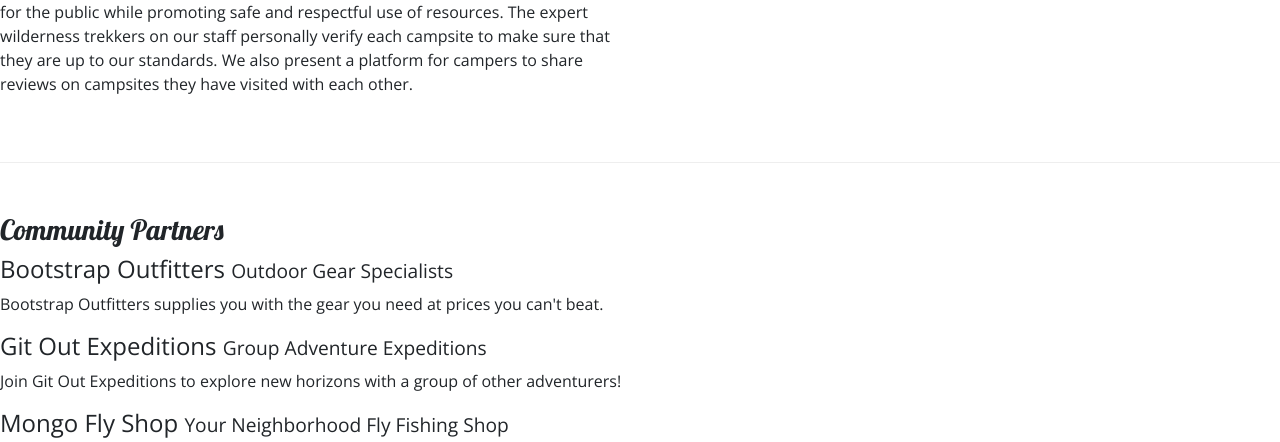
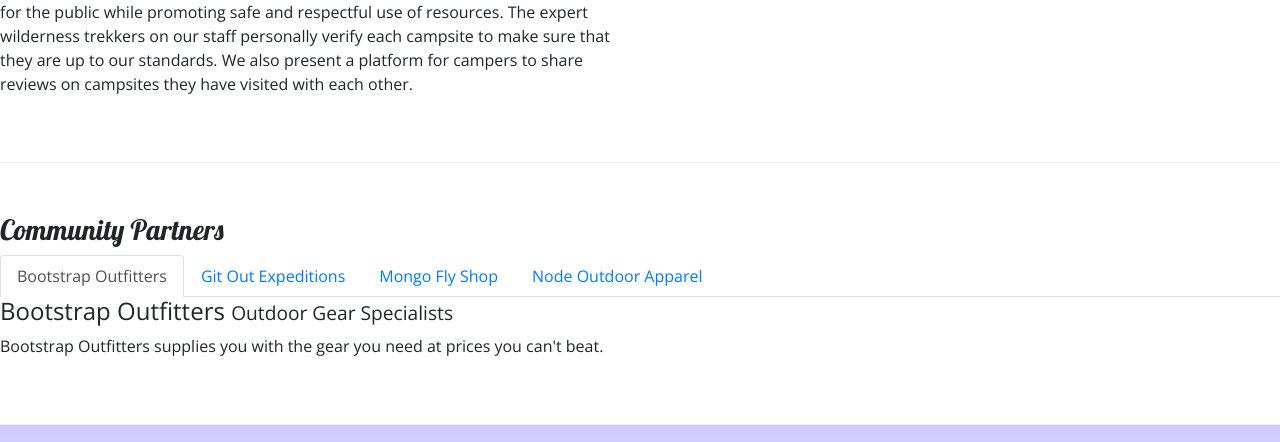
Before and after one commit to Sultan1992/Bootstrap-Project, a website: page aboutus.html in a window 1280 px wide. Shown: the part 654-1096 px from the top of the page. Drawn offline with nearby package versions, Linux system fonts and the light colour scheme.

Commit message:
taps added using javascript plugin

```diff
--- a/aboutus.html
+++ b/aboutus.html
@@ -66,16 +66,43 @@
         <div class="row row-content align-items-center" >
             <div class="col">
                 <h3>Community Partners</h3>
+                <!--javascript plugin within bootstrap starts working here. here we are using nav components-->
+                <ul class="nav nav-tabs">
+                    <li class="nav-item">
+                        <a class="nav-link active" href="#bootstrap" role="tab" data-toggle="tab">Bootstrap Outfitters</a>
+                    </li>
+                    <li class="nav-item">
+                        <a class="nav-link" href="#git" role="tab" data-toggle="tab">Git Out Expeditions</a>
+                    </li>
+                    <li class="nav-item">
+                        <a class="nav-link" href="#mongo" role="tab" data-toggle="tab">Mongo Fly Shop</a>
+                    </li>
+                    <li class="nav-item">
+                        <a class="nav-link" href="#node" role="tab" data-toggle="tab">Node Outdoor Apparel</a>
+                    </li>
+                </ul>
+
+                <div class="tab-content">
+                    <div role="tabpanel" class="tab-pane fade show active" id="bootstrap">
                         <h4>Bootstrap Outfitters <small>Outdoor Gear Specialists</small></h4>
                         <p class="d-none d-sm-block">Bootstrap Outfitters supplies you with the gear you need at prices you can't beat.</p>
+                    </div>
+                    <div role="tabpanel" class="tab-pane fade" id="git">
                         <h4>Git Out Expeditions <small>Group Adventure Expeditions</small></h4>
                         <p class="d-none d-sm-block">Join Git Out Expeditions to explore new horizons with a group of other adventurers!</p>
-                <h4>Mongo Fly Shop <small>Your Neighborhood Fly Fishing Shop</small></h4>
+                    </div>
+                    <div role="tabpanel" class="tab-pane fade" id="mongo">
+                        <h4>Mongo Fly Shop <small>Your Neighborhood Fly Fishing Shop.</small></h4>
                         <p class="d-none d-sm-block">Need a new fishing pole, a tacklebox, or flies of all kinds? Stop by Mongo Fly Shop.</p>
+                    </div>
+                    <div role="tabpanel" class="tab-pane fade" id="node">
                         <h4>Node Outdoor Apparel <small>Outdoor Clothes & Shoes</small></h4>
                         <p class="d-none d-sm-block">From polar fleeces to swimsuits, hiking boots to waders, a visit to Node will be sure to get you covered.</p>
                     </div>
                 </div>
+            </div>
+        </div>
+         <!--javascript plugin within bootstrap working  ends here. here we are using nav components-->
     </div>
 
     <footer>
```
Lines whose indentation alone changed are shown as unchanged.
